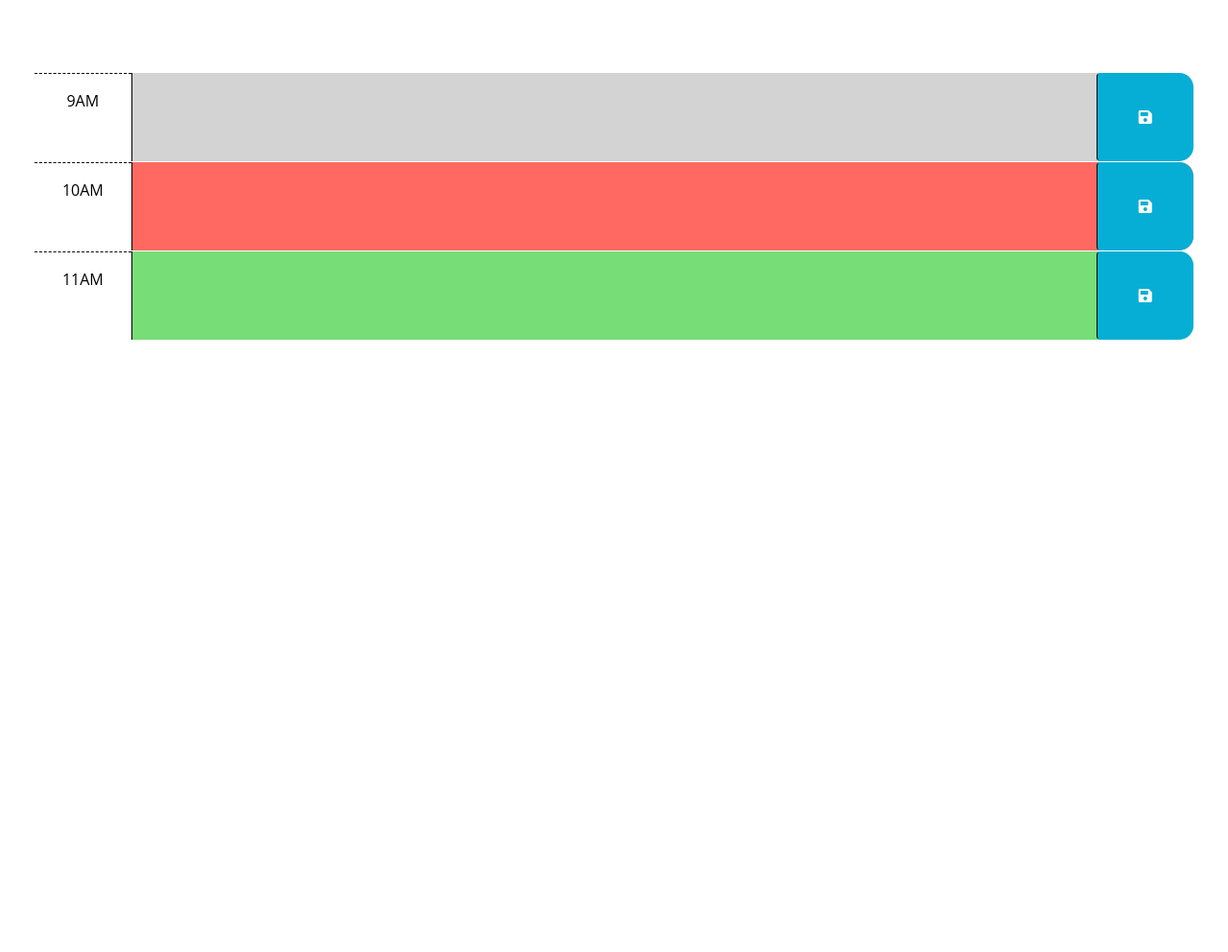
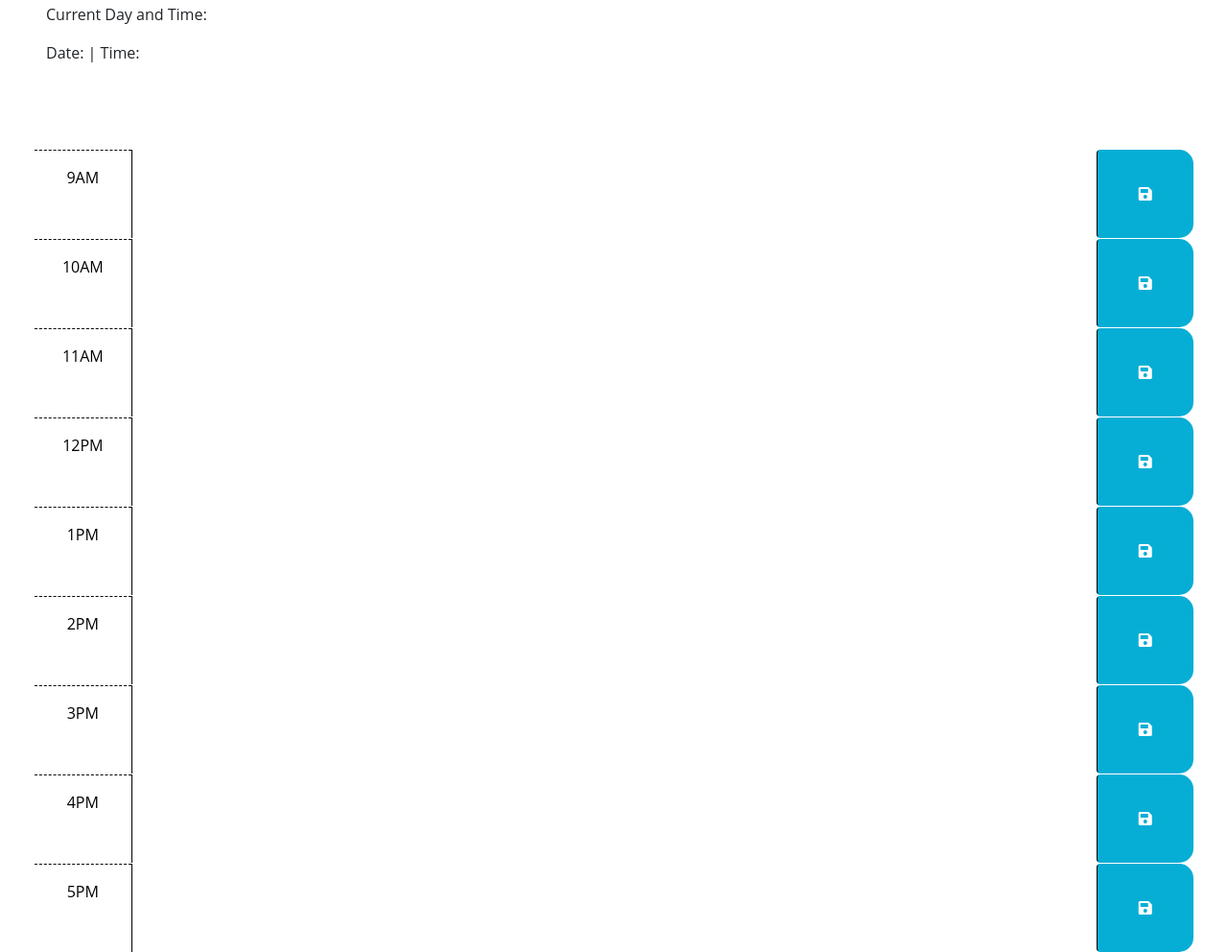
Before and after one commit to sberry940/Work-Day-Scheduler, a plain HTML site: page Develop/index.html in a window 1280 px wide. Shown: the part 176-1168 px from the top of the page at 96% size. Before the commit the page ends 800 px from the top, so only its background shows below. Drawn offline with nearby package versions, Linux system fonts and the light colour scheme.

Commit message:
added div for every hour of work...created javaScript function for current hour as well as past present and future

```diff
--- a/Develop/index.html
+++ b/Develop/index.html
@@ -29,20 +29,12 @@
       <h1 class="display-3">Work Day Scheduler</h1>
       <p class="lead">A simple calendar app for scheduling your work day</p>
       <p id="currentDay" class="lead"></p>
+      <p>Current Day and Time:</p>
+      <p>Date: <span id="date"></span> | Time: <span id="time"></span></p>
     </header>
     <div class="container-fluid px-5">
-      <!-- Use class for "past", "present", and "future" to apply styles to the
-        time-block divs accordingly. The javascript will need to do this by
-        adding/removing these classes on each div by comparing the hour in the
-        id to the current hour. The html provided below is meant to be an example
-        demonstrating how the css provided can be leveraged to create the
-        desired layout and colors. The html below should be removed or updated
-        in the finished product. Remember to delete this comment once the
-        code is implemented.
-        -->
-
       <!-- Example of a past time block. The "past" class adds a gray background color. -->
-      <div id="hour-9" class="row time-block past">
+      <div id="hour-9" class="row time-block">
         <div class="col-2 col-md-1 hour text-center py-3">9AM</div>
         <textarea class="col-8 col-md-10 description" rows="3"> </textarea>
         <button class="btn saveBtn col-2 col-md-1" aria-label="save">
@@ -50,8 +42,7 @@
         </button>
       </div>
 
-      <!-- Example of a present time block. The "present" class adds a red background color. -->
-      <div id="hour-10" class="row time-block present">
+      <div id="hour-10" class="row time-block">
         <div class="col-2 col-md-1 hour text-center py-3">10AM</div>
         <textarea class="col-8 col-md-10 description" rows="3"> </textarea>
         <button class="btn saveBtn col-2 col-md-1" aria-label="save">
@@ -59,15 +50,61 @@
         </button>
       </div>
 
-      <!-- Example of a future time block. The "future" class adds a green background color. -->
-      <div id="hour-11" class="row time-block future">
+      <div id="hour-11" class="row time-block">
         <div class="col-2 col-md-1 hour text-center py-3">11AM</div>
         <textarea class="col-8 col-md-10 description" rows="3"> </textarea>
         <button class="btn saveBtn col-2 col-md-1" aria-label="save">
           <i class="fas fa-save" aria-hidden="true"></i>
         </button>
       </div>
-    </div>
+
+      <div id="hour-12" class="row time-block">
+        <div class="col-2 col-md-1 hour text-center py-3">12PM</div>
+        <textarea class="col-8 col-md-10 description" rows="3"> </textarea>
+        <button class="btn saveBtn col-2 col-md-1" aria-label="save">
+          <i class="fas fa-save" aria-hidden="true"></i>
+        </button>
+      </div>
+
+      <div id="hour-13" class="row time-block">
+        <div class="col-2 col-md-1 hour text-center py-3">1PM</div>
+        <textarea class="col-8 col-md-10 description" rows="3"> </textarea>
+        <button class="btn saveBtn col-2 col-md-1" aria-label="save">
+          <i class="fas fa-save" aria-hidden="true"></i>
+        </button>
+      </div>
+
+      <div id="hour-14" class="row time-block">
+        <div class="col-2 col-md-1 hour text-center py-3">2PM</div>
+        <textarea class="col-8 col-md-10 description" rows="3"> </textarea>
+        <button class="btn saveBtn col-2 col-md-1" aria-label="save">
+          <i class="fas fa-save" aria-hidden="true"></i>
+        </button>
+      </div>
+
+      <div id="hour-15" class="row time-block">
+        <div class="col-2 col-md-1 hour text-center py-3">3PM</div>
+        <textarea class="col-8 col-md-10 description" rows="3"> </textarea>
+        <button class="btn saveBtn col-2 col-md-1" aria-label="save">
+          <i class="fas fa-save" aria-hidden="true"></i>
+        </button>
+      </div>
+
+      <div id="hour-16" class="row time-block">
+        <div class="col-2 col-md-1 hour text-center py-3">4PM</div>
+        <textarea class="col-8 col-md-10 description" rows="3"> </textarea>
+        <button class="btn saveBtn col-2 col-md-1" aria-label="save">
+          <i class="fas fa-save" aria-hidden="true"></i>
+        </button>
+      </div>
+
+      <div id="hour-17" class="row time-block">
+        <div class="col-2 col-md-1 hour text-center py-3">5PM</div>
+        <textarea class="col-8 col-md-10 description" rows="3"> </textarea>
+        <button class="btn saveBtn col-2 col-md-1" aria-label="save">
+          <i class="fas fa-save" aria-hidden="true"></i>
+        </button>
+      </div>
 
     <script src="https://cdnjs.cloudflare.com/ajax/libs/jquery/3.2.1/jquery.min.js"></script>
     <script src="https://cdn.jsdelivr.net/npm/dayjs@1.11.3/dayjs.min.js"
--- a/Develop/script.js
+++ b/Develop/script.js
@@ -1,23 +1,18 @@
 // Wrap all code that interacts with the DOM in a call to jQuery to ensure that
 // the code isn't run until the browser has finished rendering all the elements
 // in the html.
+const localeSettings = {};
+dayjs.locale(localeSettings);
 $(function () {
-  // TODO: Add a listener for click events on the save button. This code should
-  // use the id in the containing time-block as a key to save the user input in
-  // local storage. HINT: What does `this` reference in the click listener
-  // function? How can DOM traversal be used to get the "hour-x" id of the
-  // time-block containing the button that was clicked? How might the id be
-  // useful when saving the description in local storage?
-  //
-  // TODO: Add code to apply the past, present, or future class to each time
-  // block by comparing the id to the current hour. HINTS: How can the id
-  // attribute of each time-block be used to conditionally add or remove the
-  // past, present, and future classes? How can Day.js be used to get the
-  // current hour in 24-hour time?
-  //
-  // TODO: Add code to get any user input that was saved in localStorage and set
-  // the values of the corresponding textarea elements. HINT: How can the id
-  // attribute of each time-block be used to do this?
-  //
-  // TODO: Add code to display the current date in the header of the page.
+  //Gets the current hour of the day using dayjs
+  const currentHour = dayjs().format('H');
+  //changes the color of time blocks according to hour
+  function hourlyColor() {
+    $('.time-block').each(function() {
+      const blockHour = parseInt(this.id);
+      $(this).toggleClass('past',blockHour < currentHour);
+      $(this).toggleClass('present', blockHour === currentHour);
+      $(this).toggleClass('future', blockHour > currentHour);
+    });
+  }
 });
```
